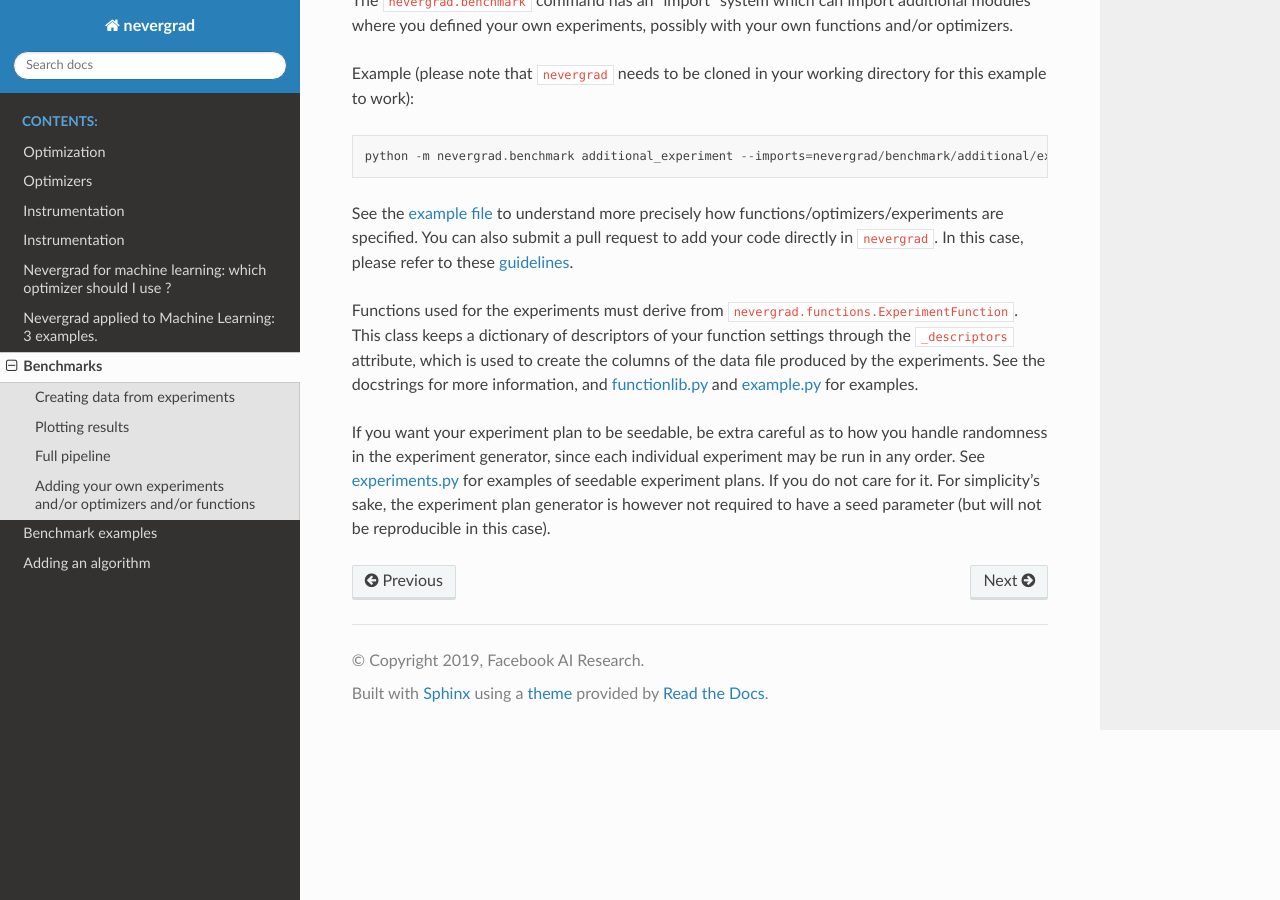
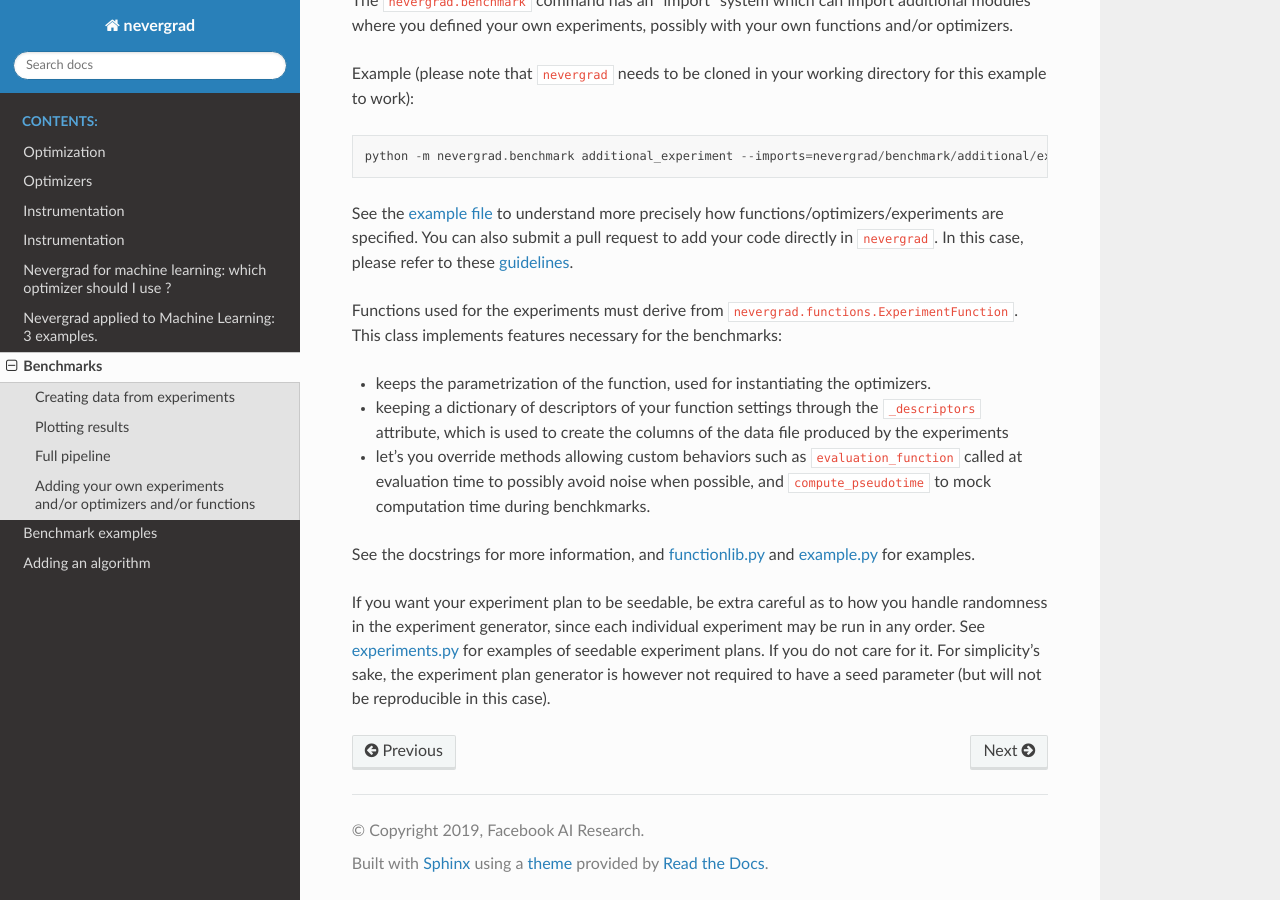
Before and after one commit to facebookresearch/nevergrad, a Sphinx documentation site: the page built from docs/benchmarking.md, in a window 1280 px wide and 900 px high, scrolled down 1487 px. Built offline with Sphinx 7.4.7 and the Read the Docs theme 2.0.0, drawn with Linux system fonts in a browser that asks for light colours.

Commit message:
Better doc

````diff
--- a/docs/benchmarking.md
+++ b/docs/benchmarking.md
@@ -46,6 +46,11 @@ python -m nevergrad.benchmark additional_experiment --imports=nevergrad/benchmar
 ```
 See the [example file](../nevergrad/benchmark/additional/example.py) to understand more precisely how functions/optimizers/experiments are specified. You can also submit a pull request to add your code directly in `nevergrad`. In this case, please refer to these [guidelines](adding_an_algorithm.md).
 
-Functions used for the experiments must derive from `nevergrad.functions.ExperimentFunction`. This class keeps a dictionary of descriptors of your function settings through the `_descriptors` attribute,  which is used to create the columns of the data file produced by the experiments. See the docstrings for more information, and [functionlib.py](../nevergrad/functions/arcoating/core.py) and [example.py](../nevergrad/benchmark/additional/example.py) for examples.
+Functions used for the experiments must derive from `nevergrad.functions.ExperimentFunction`. This class implements features necessary for the benchmarks:
+- keeps the parametrization of the function, used for instantiating the optimizers.
+- keeping a dictionary of descriptors of your function settings through the `_descriptors` attribute,  which is used to create the columns of the data file produced by the experiments
+- let's you override methods allowing custom behaviors such as `evaluation_function` called at evaluation time to possibly avoid noise when possible, and `compute_pseudotime` to mock computation time during benchkmarks.
+
+See the docstrings for more information, and [functionlib.py](../nevergrad/functions/arcoating/core.py) and [example.py](../nevergrad/benchmark/additional/example.py) for examples.
 
 If you want your experiment plan to be seedable, be extra careful as to how you handle randomness in the experiment generator, since each individual experiment may be run in any order. See [experiments.py](../nevergrad/benchmark/experiments.py) for examples of seedable experiment plans. If you do not care for it. For simplicity's sake, the experiment plan generator is however not required to have a seed parameter (but will not be reproducible in this case).
````
